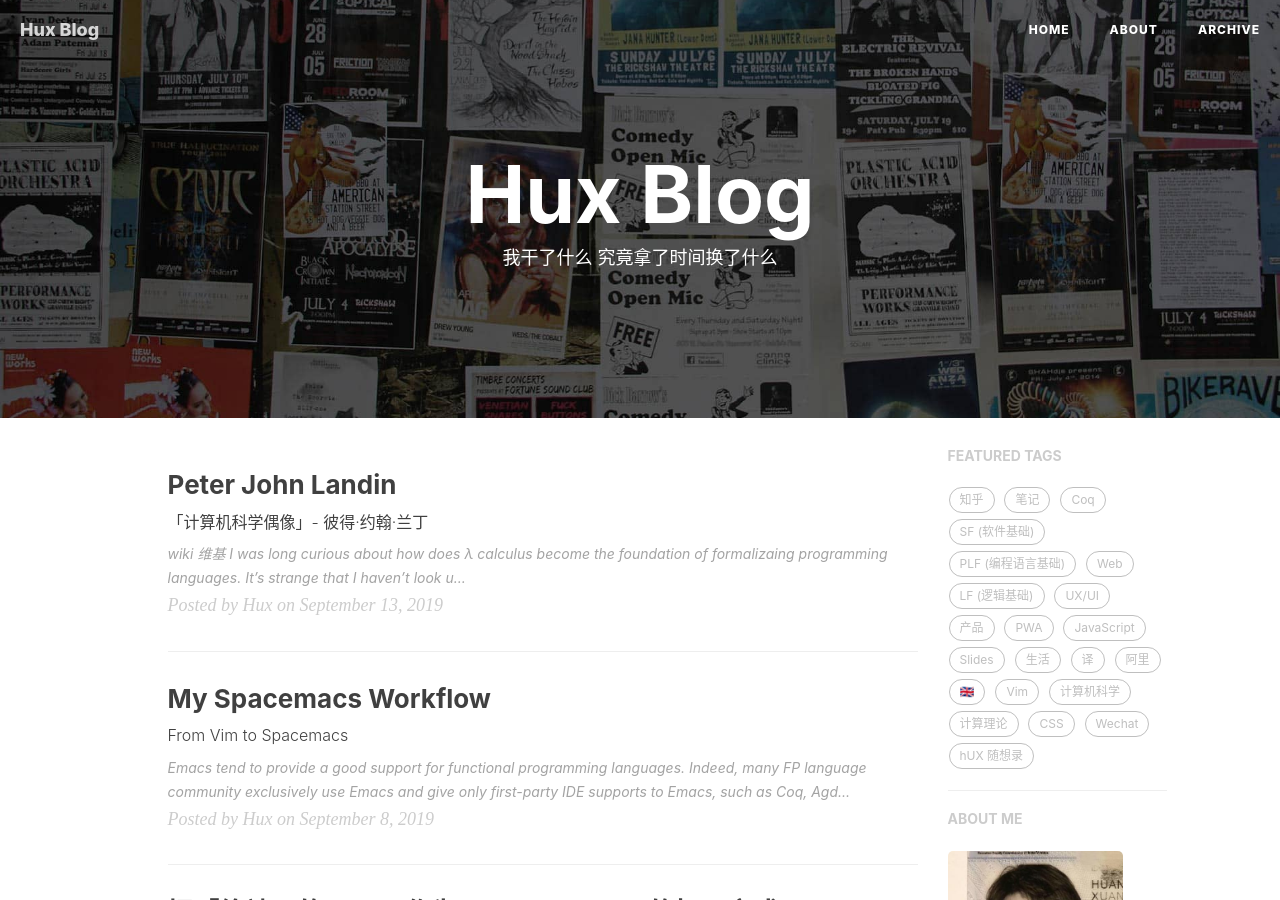
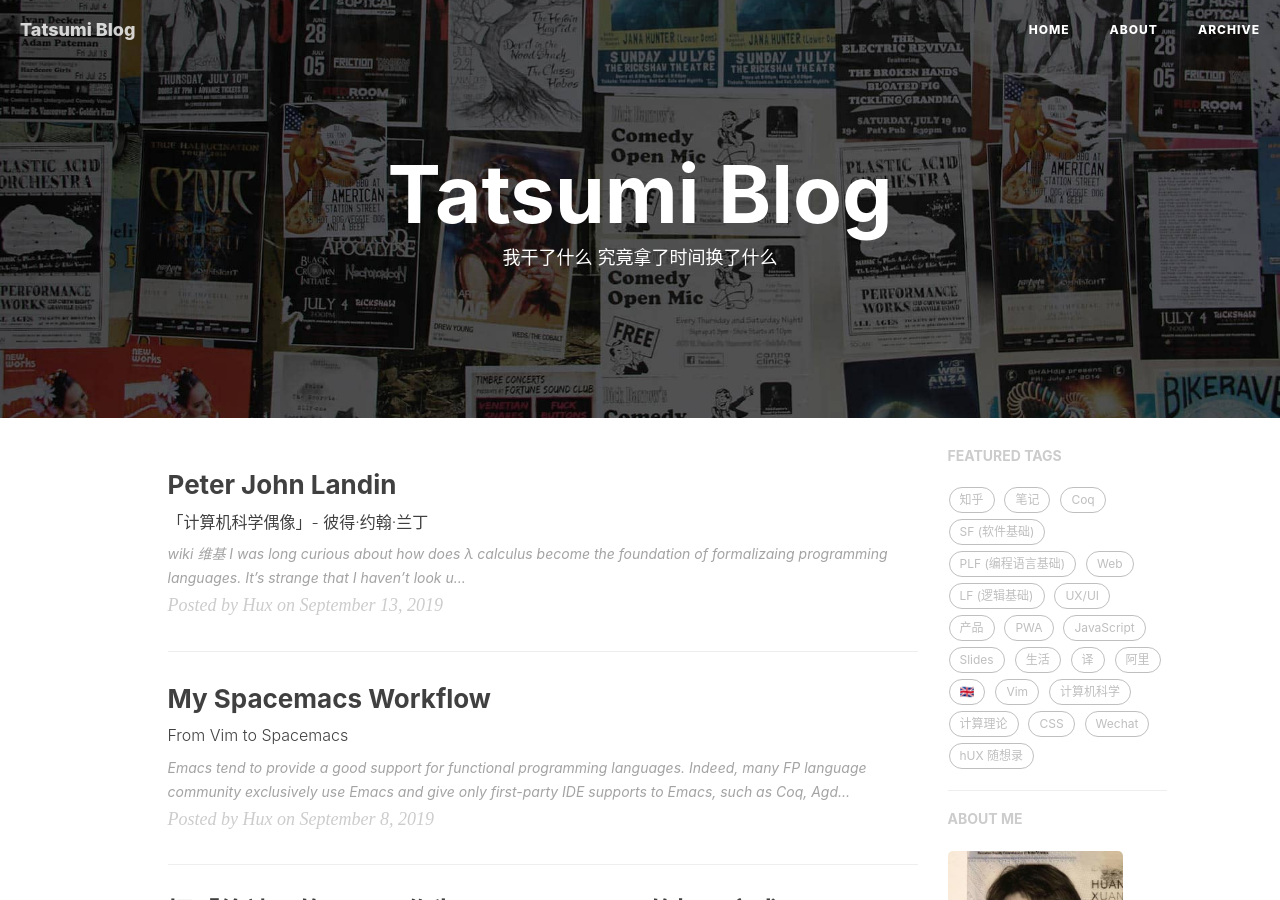
Before and after one commit to tatsumiw/tatsumiw.github.io, a Jekyll site: the page built from index.html, in a window 1280 px wide and 900 px high. Built offline with Jekyll 4.4.1, drawn with Linux system fonts in a browser that asks for light colours; nearby versions of some CDN libraries; the list of posts is cut into pages by our own code; comment, search, counter and statistics services are not loaded; some of the changed text lies outside the part shown.

Commit message:
20200405 modify

```diff
--- a/_config.yml
+++ b/_config.yml
@@ -1,11 +1,11 @@
 # Site settings
-title: Hux Blog
-SEOTitle: 黄玄的博客 | Hux Blog
+title: Tatsumi Blog
+SEOTitle: Tatsumi的博客 | Tatsumi Blog
 header-img: img/home-bg.jpg
-email: huxpro@gmail.com
-description: "关于程序与设计、黑客与画家 | 黄玄，Web & Mobile Lover，Software Engineer，UX Designer | 这里是 @Hux黄玄 的个人博客，与你一起发现更大的世界。"
+email: 13682288507@.com
+description: "关于程序与设计、黑客与画家 | Tatsumi，Web & Mobile Lover，Software Engineer，UX Designer | 这里是 @Tatsumi黄玄 的个人博客，与你一起发现更大的世界。"
 keyword: "黄玄, Hux黄玄, Hux, 鬼栈, huxpro, @huxpro, 黄玄的博客, Hux Blog, 博客, 个人网站, 互联网, Web, JavaScript, 前端, 设计"
-url: "https://huangxuan.me"              # your host, for absolute URL
+url: "https://tatsumiw.github.io/"              # your host, for absolute URL
 baseurl: ""                             # for example, '/blog' if your blog hosted on 'host/blog'
 
 # Publish posts or collection documents with a future date.
```
